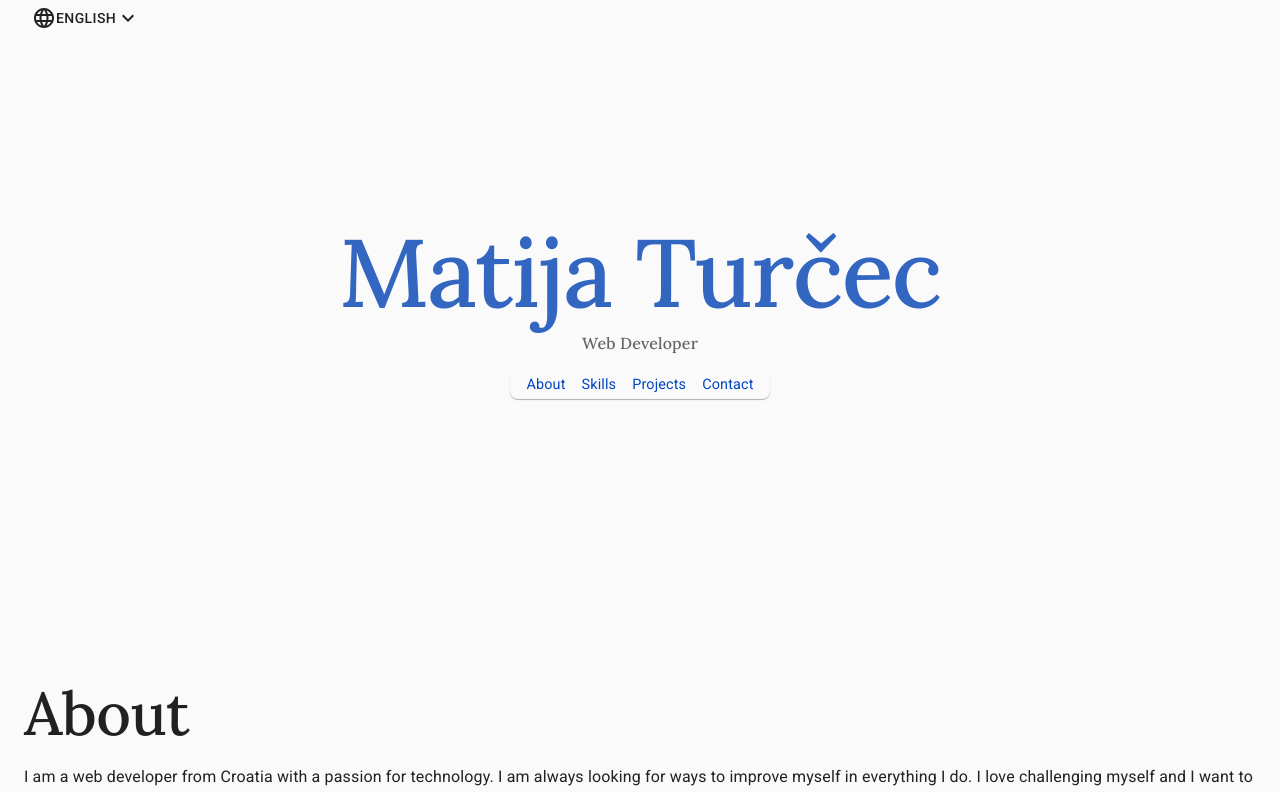
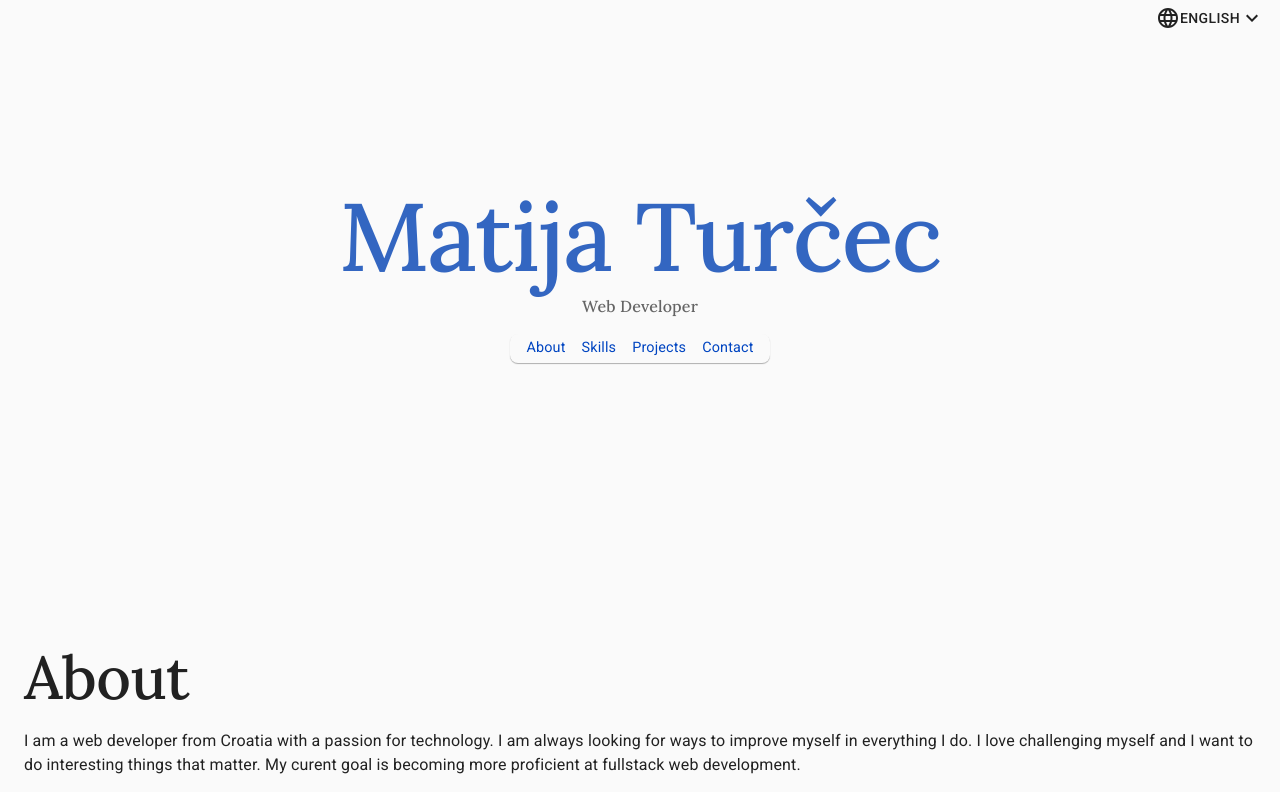
Before and after one commit to maturc/portfolio, a React (Create React App) app: page / in a window 1280 px wide. Shown: the top 792 px of the page. Built offline with nearby package versions, Linux system fonts and the light colour scheme.

Commit message:
styling changes for language dropdown

```diff
--- a/src/App.css
+++ b/src/App.css
@@ -1,5 +1,10 @@
 html {
   overflow-x: hidden;
+}
+
+body {
+  padding-right: 0 !important;
+  overflow: visible !important;
 }
 
 h1, h2 {
@@ -12,6 +17,28 @@ h1 {
 
 h2 {
   margin-bottom: 16px !important;
+}
+
+.language__dropdown {
+  position: fixed;
+  z-index: 99;
+  background-color: #fafafa;
+  border-radius: 0 6px;
+  right: 8px;
+}
+
+.language__dropdown > button {
+  -webkit-transform: translateY(0);
+          transform: translateY(0);
+  -webkit-transition: -webkit-transform 0.1s;
+  transition: -webkit-transform 0.1s;
+  transition: transform 0.1s;
+  transition: transform 0.1s, -webkit-transform 0.1s;
+}
+
+.language__dropdown > button:active {
+  -webkit-transform: translateY(1px);
+          transform: translateY(1px);
 }
 
 .intro {
--- a/src/App.sass
+++ b/src/App.sass
@@ -2,12 +2,28 @@ $background-color: #fafafa
 
 html
   overflow-x: hidden
+body
+  padding-right: 0 !important
+  overflow: visible !important
 h1, h2
   font-family: 'Lora', serif !important
 h1
   color: #3366c1
 h2
   margin-bottom: 16px !important
+
+//Language dropdown
+.language__dropdown
+  position: fixed
+  z-index: 99
+  background-color: $background-color
+  border-radius: 0 6px
+  right: 8px
+  & > button
+    transform: translateY(0)
+    transition: transform 0.1s
+    &:active
+      transform: translateY(1px)
 
 //INTRO
 .intro
--- a/src/components/LanguageDropdown.tsx
+++ b/src/components/LanguageDropdown.tsx
@@ -29,6 +29,7 @@ function LanguageDropdown( {language, setLanguage}: any ) {
         keepMounted
         open={Boolean(anchorEl)}
         onClose={()=>handleClose(undefined)}
+        style={{top: "10px"}}
       >
         <MenuItem disableRipple={true} onClick={()=>handleClose(hrvatski)}>Hrvatski</MenuItem>
         <MenuItem disableRipple={true} onClick={()=>handleClose(english)}>English</MenuItem>
```
Also changed, not shown: 1 other file (tests, documents, lock files or other folders).
